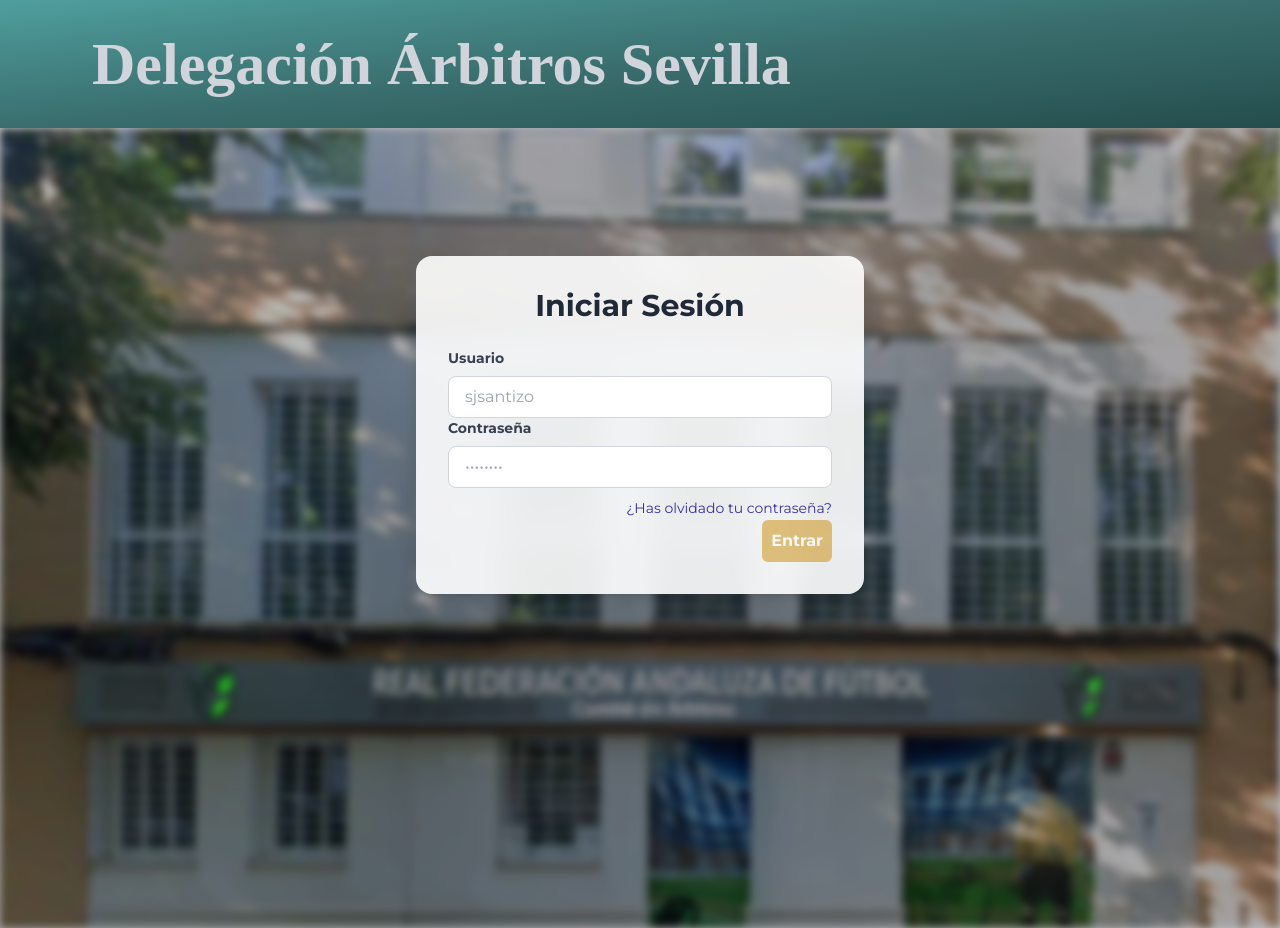
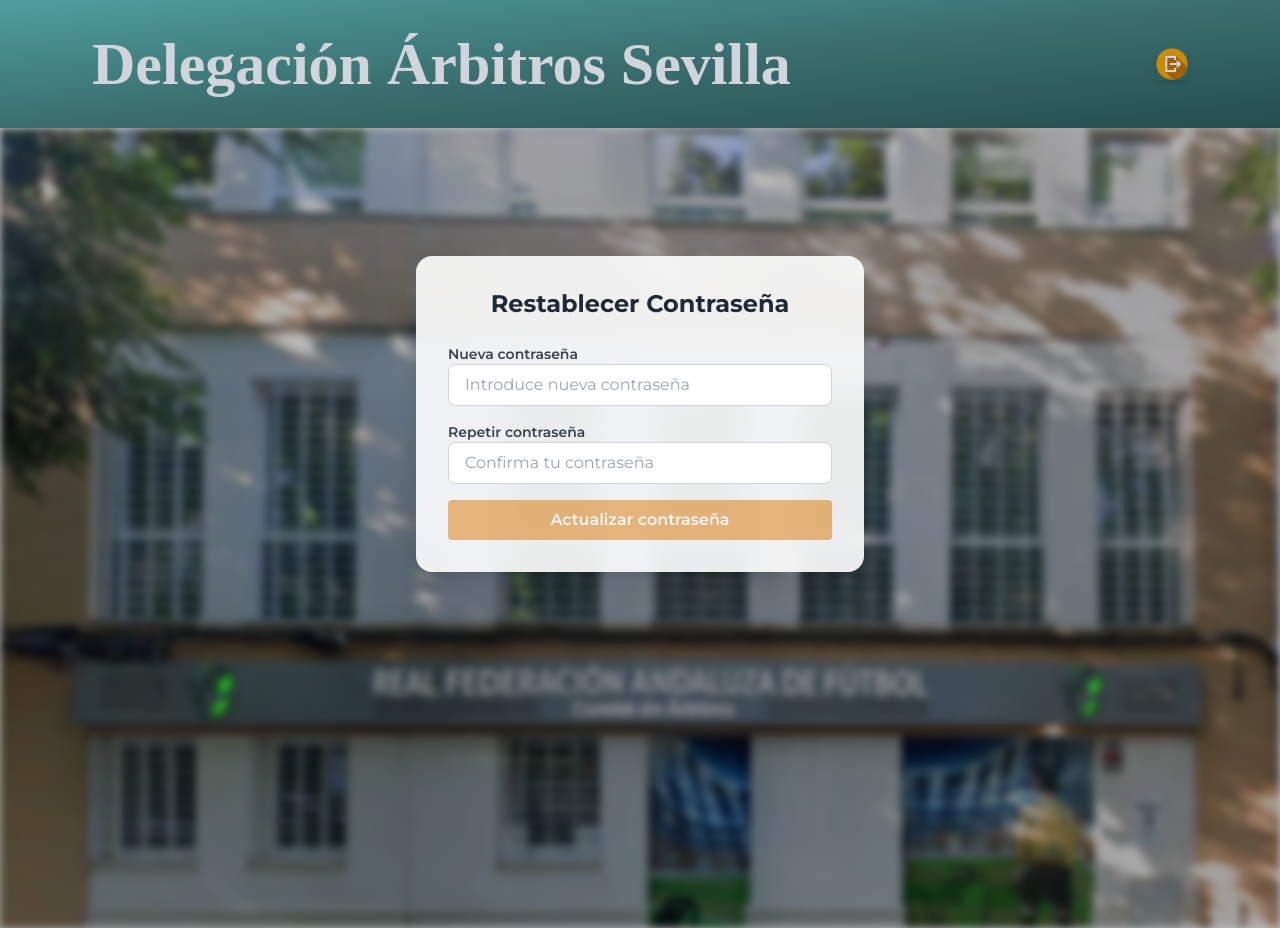
Before and after one commit to J3susGB/CA-Sevilla_administration, an Angular app in the folder angular-frontend/: page /reset-password in a window 1280 px wide. Before the commit this address led to /. Built offline with nearby package versions, Linux system fonts and the light colour scheme; a web font is replaced by a local one.

Commit message:
Se implementa frontend de recovery password. Closes #70

```diff
--- /dev/null
+++ b/angular-frontend/src/app/auth/reset-password.component.html
@@ -0,0 +1,66 @@
+<div class="relative h-screen overflow-hidden w-full">
+  <!-- Imagen de fondo -->
+  <picture class="absolute inset-0 w-full h-full">
+    <source srcset="/assets/optimized/login.avif" type="image/avif" />
+    <source srcset="/assets/optimized/login.webp" type="image/webp" />
+    <img
+      src="/assets/optimized/login.png"
+      alt="Imagen de fondo de recuperación"
+      class="w-full h-full object-cover blur-sm brightness-75"
+    />
+  </picture>
+
+  <!-- Formulario de recuperación -->
+  <div class="absolute inset-0 flex items-start justify-center pt-32 z-10">
+    <div class="bg-white/90 backdrop-blur-md rounded-2xl shadow-xl p-8 w-full max-w-md mx-4">
+      <h2 class="text-2xl font-bold text-center mb-6 text-gray-800">Restablecer Contraseña</h2>
+
+      <form [formGroup]="resetForm" (ngSubmit)="onSubmit()" class="space-y-4">
+        <!-- Nueva contraseña -->
+        <div>
+            <label for="newPassword" class="block text-sm font-semibold text-gray-700">Nueva contraseña</label>
+            <input
+            id="newPassword"
+            type="password"
+            formControlName="newPassword"
+            placeholder="Introduce nueva contraseña"
+            class="w-full px-4 py-2 border border-gray-300 rounded-lg focus:outline-none focus:ring-2 focus:ring-indigo-500"
+            />
+            <div *ngIf="resetForm.get('newPassword')?.touched && resetForm.get('newPassword')?.invalid" class="text-sm text-red-600 mt-1">
+            <div *ngIf="resetForm.get('newPassword')?.errors?.['required']">Este campo es obligatorio</div>
+            <div *ngIf="resetForm.get('newPassword')?.errors?.['minlength']">Mínimo 6 caracteres</div>
+            </div>
+        </div>
+
+        <!-- Confirmar contraseña -->
+        <div>
+            <label for="confirmPassword" class="block text-sm font-semibold text-gray-700">Repetir contraseña</label>
+            <input
+            id="confirmPassword"
+            type="password"
+            formControlName="confirmPassword"
+            placeholder="Confirma tu contraseña"
+            class="w-full px-4 py-2 border border-gray-300 rounded-lg focus:outline-none focus:ring-2 focus:ring-indigo-500"
+            />
+            <div *ngIf="resetForm.get('confirmPassword')?.touched && resetForm.get('confirmPassword')?.invalid" class="text-sm text-red-600 mt-1">
+            <div *ngIf="resetForm.get('confirmPassword')?.errors?.['required']">Este campo es obligatorio</div>
+            </div>
+        </div>
+
+        <!-- Error de coincidencia -->
+        <div *ngIf="formError" class="text-red-700 bg-red-100 border border-red-400 rounded px-3 py-2 text-sm">
+            {{ formError }}
+        </div>
+
+        <!-- Botón -->
+        <button
+            type="submit"
+            [disabled]="resetForm.invalid"
+            class="w-full bg-amber-600 hover:bg-amber-700 text-white font-semibold py-2 px-4 rounded disabled:opacity-50"
+        >
+            Actualizar contraseña
+        </button>
+        </form>
+    </div>
+  </div>
+</div>
--- /dev/null
+++ b/angular-frontend/src/app/auth/reset-password.component.ts
@@ -0,0 +1,60 @@
+import { Component, OnInit } from '@angular/core';
+import { FormBuilder, FormGroup, Validators, ReactiveFormsModule } from '@angular/forms';
+import { ActivatedRoute, Router } from '@angular/router';
+import { HttpClient } from '@angular/common/http';
+import { CommonModule } from '@angular/common';
+import { ToastService } from '../shared/services/toast.service';
+
+@Component({
+  selector: 'app-reset-password',
+  standalone: true,
+  imports: [CommonModule, ReactiveFormsModule],
+  templateUrl: './reset-password.component.html',
+  styleUrls: ['./reset-password.component.css']
+})
+export class ResetPasswordComponent implements OnInit {
+  resetForm!: FormGroup;
+  token: string = '';
+  formError: string | null = null;
+
+  constructor(
+    private fb: FormBuilder,
+    private route: ActivatedRoute,
+    private http: HttpClient,
+    private toast: ToastService,
+    private router: Router
+  ) {}
+
+  ngOnInit(): void {
+    this.token = this.route.snapshot.queryParamMap.get('token') || '';
+
+    this.resetForm = this.fb.group({
+      newPassword: ['', [Validators.required, Validators.minLength(6)]],
+      confirmPassword: ['', Validators.required],
+    });
+  }
+
+  onSubmit(): void {
+    const { newPassword, confirmPassword } = this.resetForm.value;
+
+    if (this.resetForm.invalid) return;
+
+    if (newPassword !== confirmPassword) {
+      this.formError = 'Las contraseñas no coinciden';
+      return;
+    }
+
+    this.http.post('http://localhost:8000/api/reset-password', {
+      token: this.token,
+      password: newPassword
+    }).subscribe({
+      next: () => {
+        this.toast.show('Contraseña actualizada correctamente 🔐', 'success');
+        this.router.navigate(['/login']);
+      },
+      error: (err) => {
+        this.formError = err.error?.message || 'Token inválido o expirado';
+      }
+    });
+  }
+}
--- a/angular-frontend/src/app/login/login.component.html
+++ b/angular-frontend/src/app/login/login.component.html
@@ -52,8 +52,8 @@
           </div>
 
           <!-- Enlace de olvido de contraseña -->
-          <div class="text-right mt-2">
-            <a href="#" class="text-sm text-indigo-800 hover:text-indigo-800 transition-colors duration-300">
+          <div class="text-right mt-2 hover:cursor-pointer">
+            <a routerLink="#" (click)="sendResetEmail()" class="text-sm text-indigo-800 hover:text-indigo-800 transition-colors duration-300">
               ¿Has olvidado tu contraseña?
             </a>
           </div>
--- a/angular-frontend/src/app/login/login.component.ts
+++ b/angular-frontend/src/app/login/login.component.ts
@@ -1,9 +1,11 @@
-import { Component, inject } from '@angular/core';
+import { Component, inject, OnInit } from '@angular/core';
 import { Router } from '@angular/router';
 import { FormBuilder, FormGroup, Validators } from '@angular/forms';
 import { CommonModule } from '@angular/common';
 import { ReactiveFormsModule } from '@angular/forms';
+import { HttpClient } from '@angular/common/http';
 import { AuthService } from '../services/auth.service';
+import { ToastService, Toast } from '../shared/services/toast.service';
 
 @Component({
   selector: 'app-login',
@@ -12,19 +14,32 @@ import { AuthService } from '../services/auth.service';
   templateUrl: './login.component.html',
   styleUrls: ['./login.component.css']
 })
-export class LoginComponent {
+export class LoginComponent implements OnInit {
   loginError: string | null = null;
   loginForm: FormGroup;
+  toasts: Toast[] = [];
 
   private auth = inject(AuthService);
   private router = inject(Router);
   private fb = inject(FormBuilder);
+  private http = inject(HttpClient);
+  private toastService = inject(ToastService);
 
   constructor() {
     this.loginForm = this.fb.group({
       username: ['', [Validators.required]],
       password: ['', [Validators.required, Validators.minLength(6)]],
     });
+  }
+
+  ngOnInit(): void {
+    this.toastService.toasts$.subscribe((toasts: Toast[]) => {
+      this.toasts = toasts;
+    });
+  }
+
+  dismissToast(id: number) {
+    this.toastService.removeToast(id);
   }
 
   onSubmit() {
@@ -37,7 +52,6 @@ export class LoginComponent {
     this.auth.login({ username, password }).subscribe({
       next: () => {
         const roles = this.auth.getRoles();
-        // Redirige según rol
         if (roles.includes('ROLE_ADMIN')) {
           this.router.navigate(['/admin']);
         } else if (roles.includes('ROLE_CAPACITACION')) {
@@ -55,4 +69,24 @@ export class LoginComponent {
       }
     });
   }
+
+    sendResetEmail(): void {
+    const email = this.loginForm.get('username')?.value;
+
+    if (!email) {
+      this.toastService.show('Introduce un email', 'error');
+      return;
+    }
+
+    this.http.post('http://localhost:8000/api/reset-request', { email }).subscribe({
+      next: () => {
+        this.toastService.show('Revisa tu correo para restablecer tu contraseña ✉️', 'info');
+      },
+      error: (err) => {
+        const message = err.error?.message || 'Error al enviar el correo de recuperación';
+        this.toastService.show(message, 'error');
+      }
+    });
+  }
+
 }
```
Also changed, not shown: angular-frontend/src/app/app.routes.ts (+8 -0 lines), angular-frontend/src/app/auth/reset-password.component.css (added), 2 other files (tests, documents, lock files or other folders).
